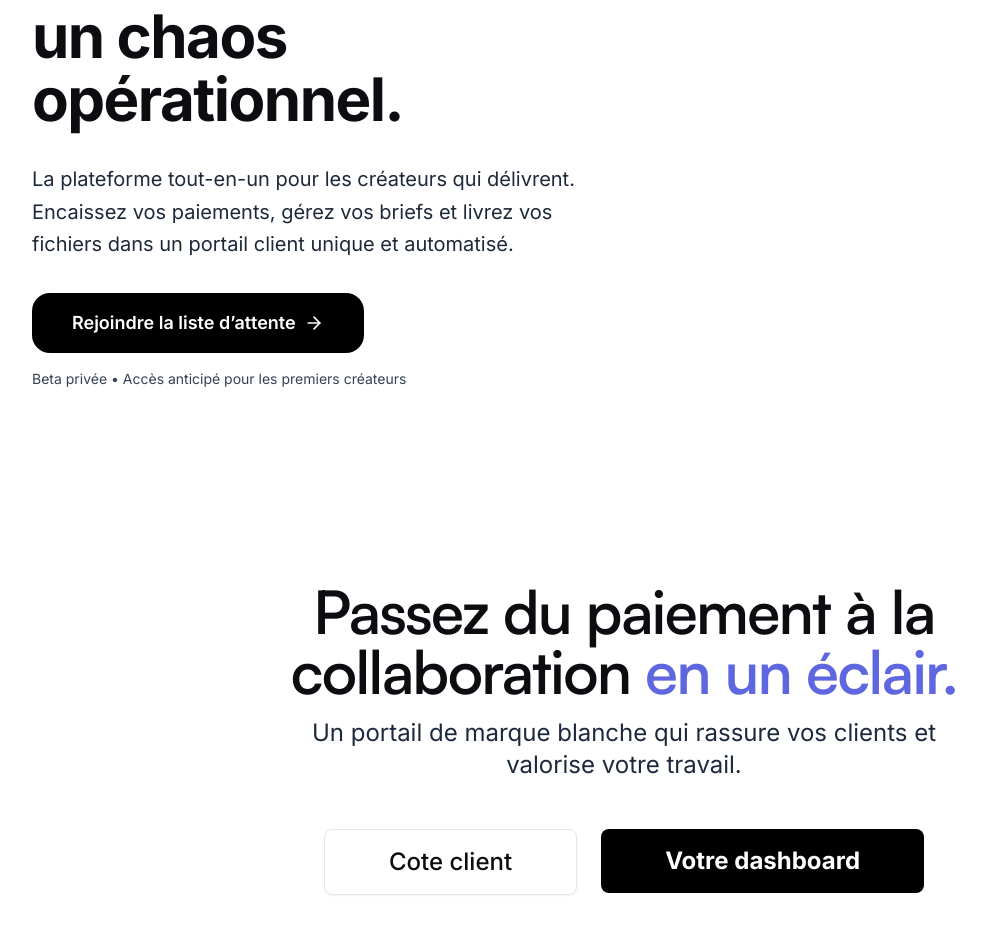
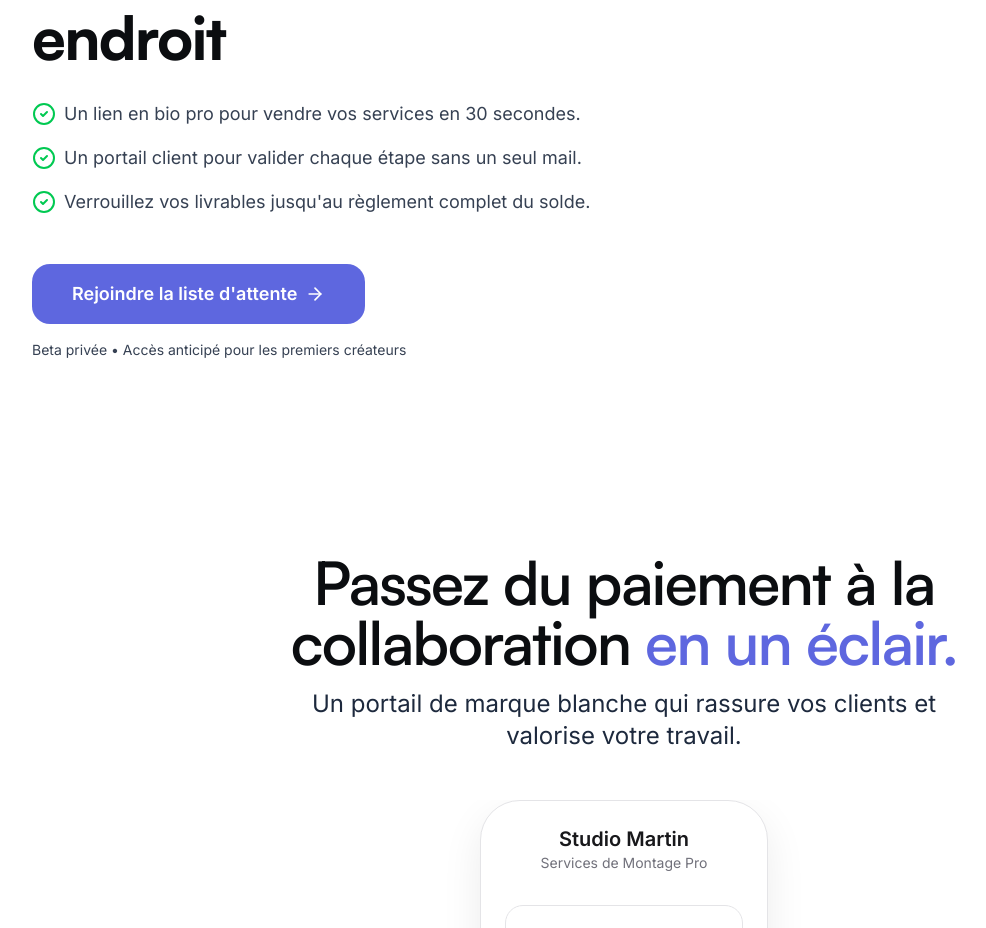
Before and after one commit to Lawrise/Vendy, a Next.js app: page / in a window 1280 px wide. Shown: the part 284-1212 px from the top of the page, without its empty margins (16-1002 px from the left). Built offline with nearby package versions, Linux system fonts and the light colour scheme.

Commit message:
c'est plus beau

```diff
--- a/src/app/data/AllFeatures.tsx
+++ b/src/app/data/AllFeatures.tsx
@@ -3,10 +3,8 @@ import {
   ClipboardCheck,
   CreditCard,
   FolderLock,
-  GanttChart,
   Layers,
   LayoutList,
-  Pen,
 } from "lucide-react";
 
 export interface FeatureInterface {
--- a/src/components/landing/Flow.tsx
+++ b/src/components/landing/Flow.tsx
@@ -1,51 +1,15 @@
-"use client";
-import { useState } from "react";
-import { Button } from "../ui/button";
 import { ClientPov } from "./ClientPov";
-import { UserPov } from "./UserPov";
 import Title from "../ui/Title";
 
-type Pov = "client" | "vous";
-
 export function Flow() {
-  const [activePov, setActivePov] = useState<Pov>("vous");
   return (
     <div className=" flex flex-col  max-w-6xl w-full justify-center items-start bg-white px-8 rounded-4xl">
-      {/* Fond full-bleed + penché */}
-      {/* <div className="absolute w-screen left-1/2 -translate-x-1/2 inset-0 bg-primary skew-y-3 origin-top-left" /> */}
-      {/* <h1 className="relative text-6xl font-bold text-start tracking-tight text-black mb-4 w-full">
-            Passez du paiement à la collaboration{" "}
-            <span className="text-primary">en un éclair.</span>
-          </h1>
-          <h2 className="text-2xl text-start w-full">
-            Un portail de marque blanche qui rassure vos clients et valorise
-            votre travail.
-          </h2> */}
       <Title
         title="Passez du paiement à la collaboration"
         surligne="en un éclair."
         description="Un portail de marque blanche qui rassure vos clients et valorise votre travail."
       />
-
-      <div className="flex justify-center gap-x-6 mb-20 w-full">
-        <Button
-          variant={activePov === "client" ? "default" : "outline"}
-          onClick={() => setActivePov("client")}
-          className="py-8 px-16 text-2xl"
-        >
-          Cote client
-        </Button>
-        <Button
-          variant={activePov === "vous" ? "default" : "outline"}
-          onClick={() => setActivePov("vous")}
-          className="py-8 px-16 text-2xl"
-        >
-          Votre dashboard
-        </Button>
-      </div>
-      {activePov === "client" ? <ClientPov /> : <UserPov />}
-
-      {/* Freelance POV */}
+      <ClientPov />
     </div>
   );
 }
--- a/src/components/landing/Hero.tsx
+++ b/src/components/landing/Hero.tsx
@@ -1,5 +1,4 @@
-import { ArrowRight } from "lucide-react";
-import Image from "next/image";
+import { ArrowRight, CheckCircle2 } from "lucide-react";
 
 export default function Hero() {
   return (
@@ -7,19 +6,28 @@ export default function Hero() {
       <div className="grid grid-cols-1 lg:grid-cols-2 max-w-7xl w-full gap-12 items-center">
         {/* Colonne Texte */}
         <div className="flex flex-col items-start gap-8 text-start max-w-3xl">
-          <h1 className="text-4xl md:text-6xl font-bold leading-[1.05] tracking-tight">
-            Ne laissez plus le travail client devenir un chaos opérationnel.
+          <h1 className="text-4xl md:text-6xl font-heading font-extrabold leading-[1.05] tracking-tight">
+            Vendez, collaborez et livrez <span className="">au même endroit</span>
           </h1>
 
-          <p className="text-lg md:text-xl text-gray-800 leading-relaxed">
-            La plateforme tout-en-un pour les créateurs qui délivrent. Encaissez
-            vos paiements, gérez vos briefs et livrez vos fichiers dans un
-            portail client unique et automatisé.
-          </p>
+          <ul>
+            <li className="flex items-center gap-2 mb-4 text-lg text-gray-700">
+              <CheckCircle2 className="text-green-500" /> Un lien en bio pro
+              pour vendre vos services en 30 secondes.
+            </li>
+            <li className="flex items-center gap-2 mb-4 text-lg text-gray-700">
+              <CheckCircle2 className="text-green-500" /> Un portail client pour
+              valider chaque étape sans un seul mail.
+            </li>
+            <li className="flex items-center gap-2 mb-4 text-lg text-gray-700">
+              <CheckCircle2 className="text-green-500" /> Verrouillez vos
+              livrables jusqu&apos;au règlement complet du solde.
+            </li>
+          </ul>
 
           <div className="flex flex-col gap-4">
-            <button className="flex items-center gap-2 bg-black text-white font-semibold py-4 px-10 rounded-2xl text-lg hover:gap-4 transition-all w-fit">
-              Rejoindre la liste d’attente
+            <button className="flex items-center gap-2 bg-primary text-white font-semibold py-4 px-10 rounded-2xl text-lg hover:gap-4 transition-all w-fit">
+              Rejoindre la liste d&apos;attente
               <ArrowRight size={20} />
             </button>
             <p className="text-sm text-gray-700">
--- a/src/components/landing/Why.tsx
+++ b/src/components/landing/Why.tsx
@@ -25,7 +25,7 @@ export default function Why() {
             <span className="inline-block px-4 py-1 rounded-full bg-zinc-100 text-zinc-800 text-sm font-bold mb-6">
               Le chaos opérationnel
             </span>
-            <h3 className="text-3xl font-black text-slate-800 mb-6">
+            <h3 className="text-3xl font-semibold text-slate-800 mb-6 font-heading">
               Actuellement
             </h3>
             <ul className="space-y-4">
--- a/src/components/ui/card-hover-effect.tsx
+++ b/src/components/ui/card-hover-effect.tsx
@@ -1,7 +1,6 @@
 "use client";
 import { cn } from "@/lib/utils";
 import { AnimatePresence, motion } from "motion/react";
-import Link from "next/link";
 import { useState } from "react";
 
 export const HoverEffect = ({
@@ -37,7 +36,7 @@ export const HoverEffect = ({
           <AnimatePresence>
             {hoveredIndex === idx && (
               <motion.span
-                className="absolute inset-0 h-full w-full bg-primary-100 dark:bg-slate-800/[0.8] block  rounded-3xl"
+                className="absolute inset-0 h-full w-full bg-primary-100 block  rounded-3xl"
                 layoutId="hoverBackground"
                 initial={{ opacity: 1 }}
                 animate={{
```
